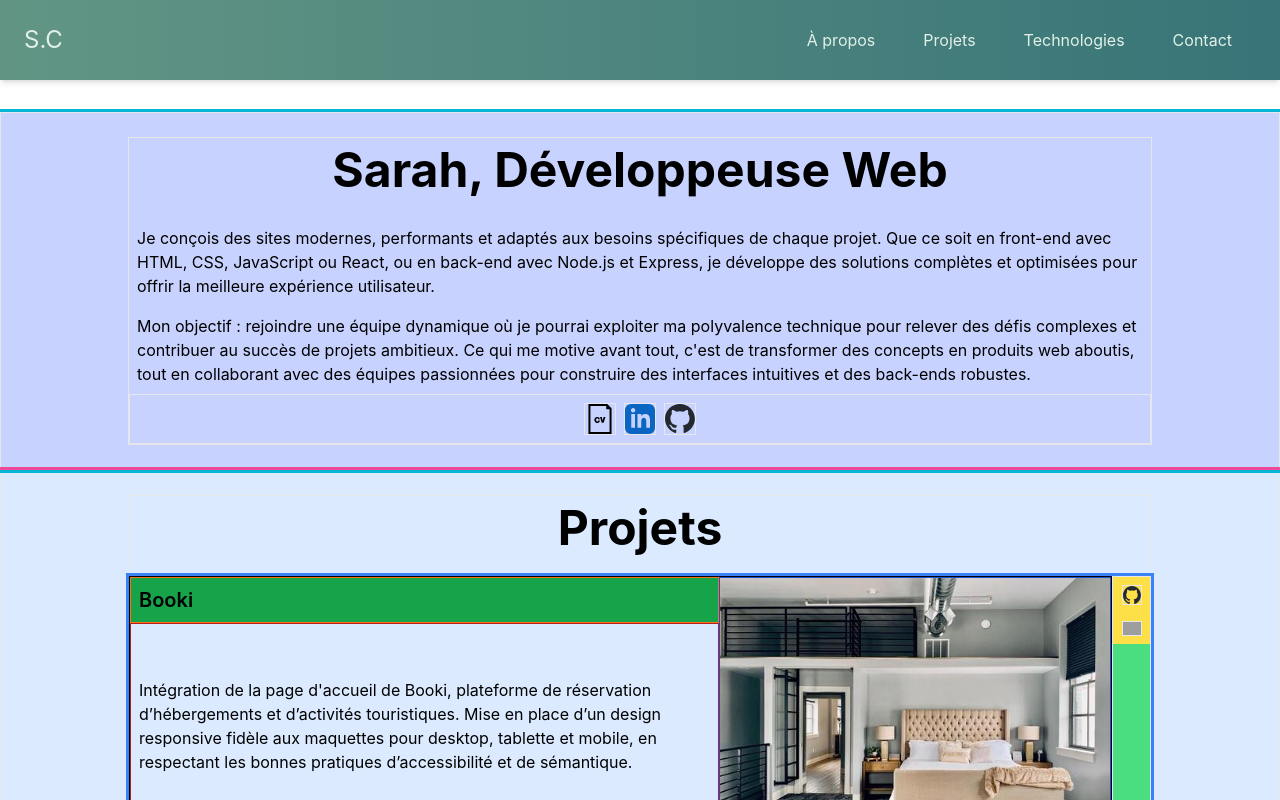
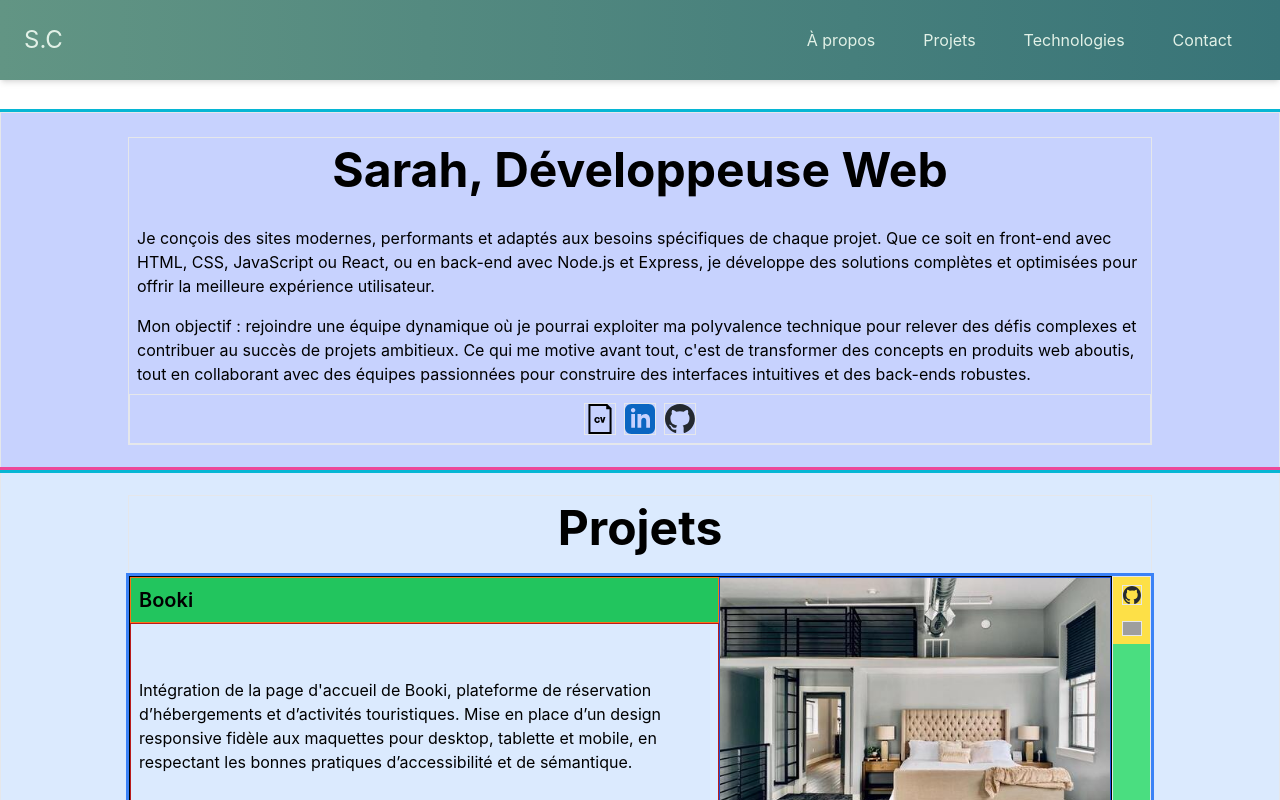
Before and after one commit to Wanakaaa/Portfolio-p8, a Next.js app in the folder portfolio/: page / in a window 1280 px wide. Shown: the top 800 px of the page. Built offline with nearby package versions, Linux system fonts and the light colour scheme; grey boxes are pictures that could not be loaded.

Commit message:
test vercel

```diff
--- a/portfolio/src/app/projects/projectCard.tsx
+++ b/portfolio/src/app/projects/projectCard.tsx
@@ -85,7 +85,7 @@ export default function ProjectCard({ id, name, cover, description, stack, githu
     <div className='md:flex gap-0 w-full transform transition-transform duration-300 hover:scale-105 hover:shadow-xl cursor-pointer relative overflow-hidden'>
     <Link href={`/projects/${id}`} className="w-full">
       <div className="grid grid-cols-3 md:grid-cols-5 grid-rows-[auto_1fr_1fr_1fr] border border-black md:h-[300px]">
-        <h3 className="col-span-3 border bg-green-600">{name}</h3>
+        <h3 className="col-span-3 border bg-green-500">{name}</h3>
 
         <div className="col-span-3 row-span-3 col-start-1 row-start-2 border  border-red-700 flex items-center px-2">
           {description}
```
